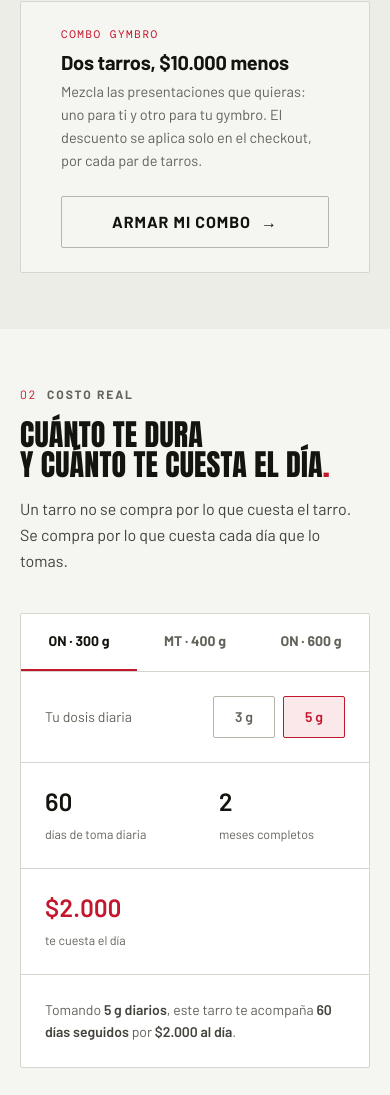
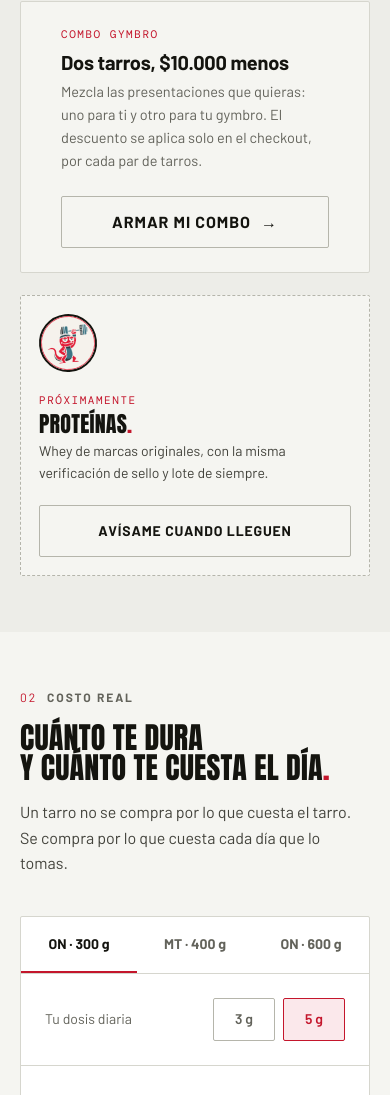
Before and after one commit to revitostore/revtile-web, a plain HTML site: page index.html in a window 390 px wide. Shown: the part 3374-4469 px from the top of the page. Drawn offline with nearby package versions, Linux system fonts and the light colour scheme; no server answers.

Commit message:
Aviso de WhatsApp unificado en un solo mensaje (gracias + código + guía + rastreo + fotos), segunda reseña real en la MT y banner 'Próximamente: Proteínas' con captura de interesados por WhatsApp
Co-Authored-By: Claude Fable 5 <noreply@anthropic.com>

```diff
--- a/css/styles.css
+++ b/css/styles.css
@@ -2480,6 +2480,46 @@ html.js .reveal.is-in { opacity: 1; transform: none; }
 .co__check input { width: 19px; height: 19px; accent-color: var(--accent); flex: none; margin-top: 1px; }
 .co__check b { color: var(--ink); font-weight: 600; }
 
+/* ── Próximamente: proteínas ─────────────────────────────────────────
+   Un anuncio, no una tarjeta de producto: borde punteado, la iguana y
+   un botón que captura interesados por WhatsApp. */
+.pronto {
+  margin-top: 22px;
+  display: flex;
+  align-items: center;
+  gap: 20px;
+  flex-wrap: wrap;
+  border: 1.5px dashed var(--line-2);
+  border-radius: var(--radius);
+  background: var(--surface-2);
+  padding: 20px 24px;
+}
+.pronto__mascota { display: block; flex: 0 0 auto; width: 58px; }
+.pronto__mascota img { width: 100%; height: auto; border-radius: 50%; border: 2px solid var(--cinta); transform: rotate(-6deg); display: block; }
+.pronto__texto { flex: 1 1 260px; }
+.pronto__tag {
+  font-family: 'DM Mono', ui-monospace, monospace;
+  font-size: 11px;
+  letter-spacing: .14em;
+  text-transform: uppercase;
+  color: var(--accent-text);
+  margin-bottom: 2px;
+}
+.pronto__titulo {
+  font-family: 'Anton', 'Barlow', sans-serif;
+  font-size: clamp(22px, 3vw, 30px);
+  text-transform: uppercase;
+  letter-spacing: .01em;
+  color: var(--ink);
+  line-height: 1.1;
+}
+.pronto__sub { font-size: 14px; color: var(--ink-2); margin-top: 4px; max-width: 52ch; }
+.pronto__btn { flex: 0 0 auto; font-size: 14px; padding: 12px 22px; }
+@media (max-width: 640px) {
+  .pronto { padding: 18px; }
+  .pronto__btn { flex-basis: 100%; text-align: center; }
+}
+
 /* ── Opiniones ───────────────────────────────────────────────────────
    Frases reales de los chats de entrega: estrellas, cita y quién. */
 .resenas {
--- a/index.html
+++ b/index.html
@@ -22,7 +22,7 @@
   <link rel="preconnect" href="https://fonts.googleapis.com">
   <link rel="preconnect" href="https://fonts.gstatic.com" crossorigin>
   <link href="https://fonts.googleapis.com/css2?family=Anton&family=Barlow:wght@400;500;600;700&family=DM+Mono:wght@400;500&display=swap" rel="stylesheet">
-  <link rel="stylesheet" href="css/styles.css?v=67">
+  <link rel="stylesheet" href="css/styles.css?v=68">
   <script>document.documentElement.classList.add('js');</script>
   <script src="js/analytics.js?v=2" defer></script>
   <script type="application/ld+json">
@@ -246,6 +246,17 @@
         </div>
         <a class="btn btn--ghost combo__btn" href="pedido.html">Armar mi combo <span class="btn__arrow" aria-hidden="true">→</span></a>
       </div>
+
+      <!-- Lo que viene: proteínas -->
+      <aside class="pronto reveal" aria-label="Próximamente: proteínas">
+        <picture class="pronto__mascota" aria-hidden="true"><source srcset="assets/mascota-chip.webp" type="image/webp"><img src="assets/mascota-chip.png" alt="" width="640" height="640" loading="lazy"></picture>
+        <div class="pronto__texto">
+          <p class="pronto__tag">Próximamente</p>
+          <p class="pronto__titulo">Proteínas<span class="accent">.</span></p>
+          <p class="pronto__sub">Whey de marcas originales, con la misma verificación de sello y lote de siempre.</p>
+        </div>
+        <a class="btn btn--ghost pronto__btn" href="https://wa.me/573214569600?text=Hola%20REVTILE%20%F0%9F%A6%8E%2C%20av%C3%ADsenme%20cuando%20lleguen%20las%20prote%C3%ADnas" target="_blank" rel="noopener">Avísame cuando lleguen</a>
+      </aside>
     </div>
   </section>
 
--- a/tools/build-fichas.mjs
+++ b/tools/build-fichas.mjs
@@ -251,7 +251,7 @@ function ficha(p) {
   <link rel="preconnect" href="https://fonts.gstatic.com" crossorigin>
   <link href="https://fonts.googleapis.com/css2?family=Anton&family=Barlow:wght@400;500;600;700&family=DM+Mono:wght@400;500&display=swap" rel="stylesheet">
   <link rel="preload" as="image" href="${p.imagen}" fetchpriority="high">
-  <link rel="stylesheet" href="css/styles.css?v=67">
+  <link rel="stylesheet" href="css/styles.css?v=68">
   <script>document.documentElement.classList.add('js');</script>
   <script src="js/analytics.js?v=2" defer></script>
   <script type="application/ld+json">
```
Also changed, not shown: 404.html (+1 -1 lines), gestion.html (+2 -2 lines), guia-creatina-original.html (+1 -1 lines), guia-creatina-principiantes.html (+1 -1 lines), js/gestion.js (+15 -40 lines), on-vs-muscletech.html (+1 -1 lines), pedido.html (+1 -1 lines), producto-mt.html (+8 -3 lines), producto-on.html (+1 -1 lines), producto-on120.html (+1 -1 lines), productos.json (+7 -0 lines), rastreo.html (+1 -1 lines), terminos.html (+1 -1 lines).
